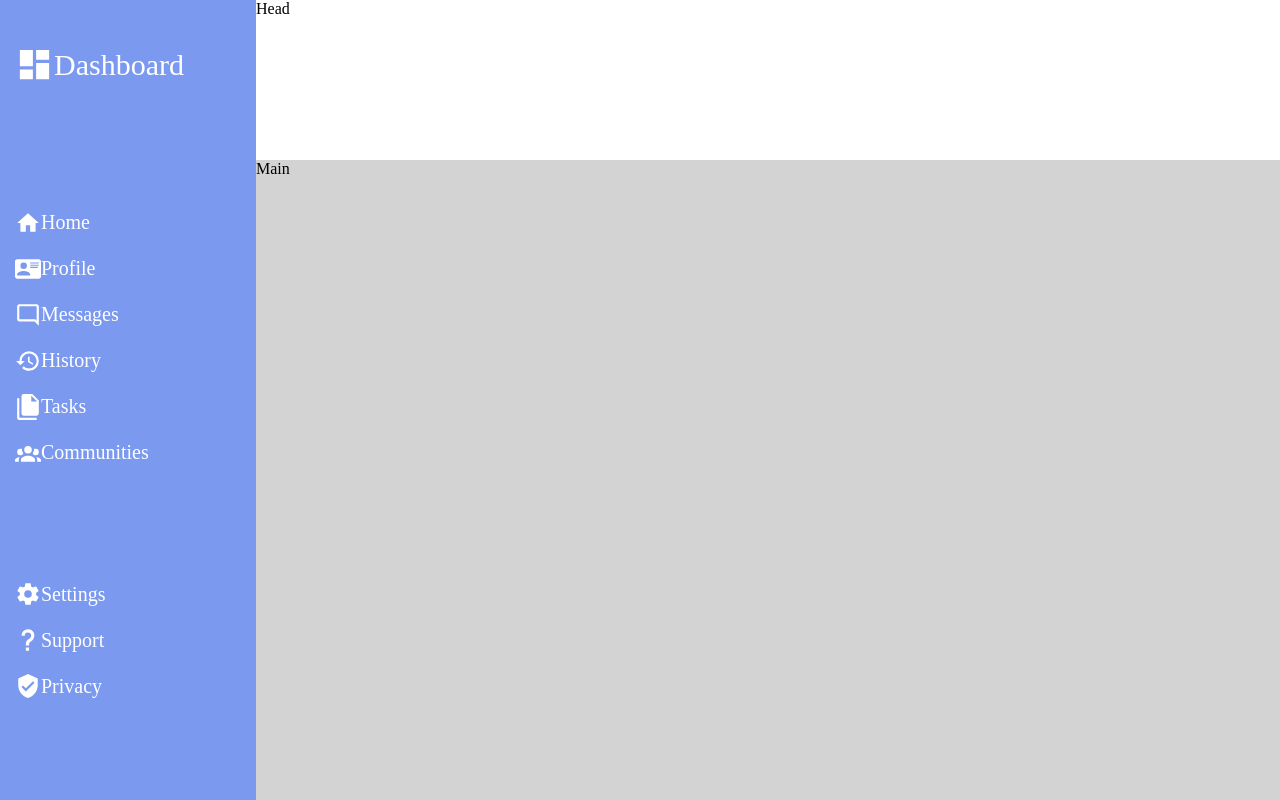
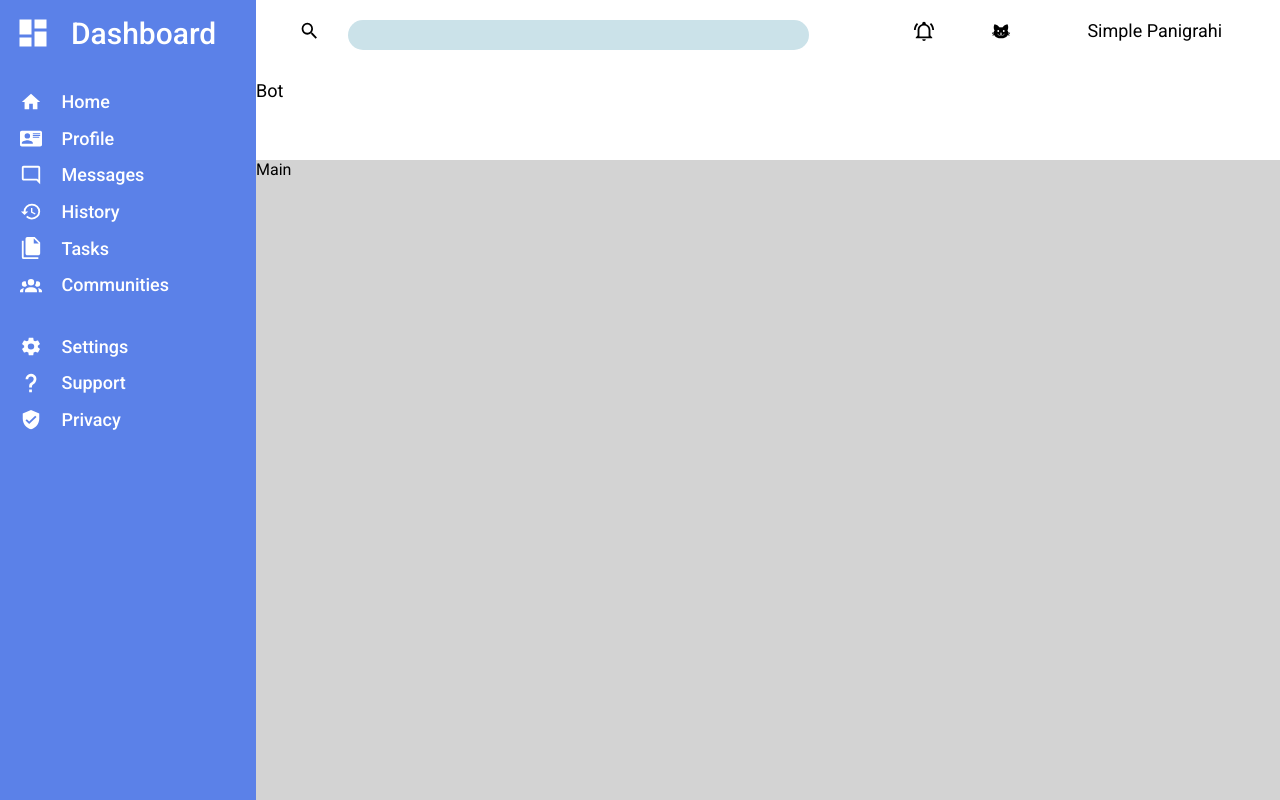
Before and after one commit to SimpleNX/dashboard, a plain HTML site: page index.html in a window 1280 px wide. Drawn offline with Linux system fonts and the light colour scheme.

Commit message:
Edit style.css to arrange the navbar, header topsec

```diff
--- a/index.html
+++ b/index.html
@@ -4,6 +4,9 @@
     <meta charset="UTF-8">
     <meta name="viewport" content="width=device-width, initial-scale=1.0">
     <link rel="stylesheet" href="./style.css">
+    <link rel="preconnect" href="https://fonts.googleapis.com">
+    <link rel="preconnect" href="https://fonts.gstatic.com" crossorigin>
+    <link href="https://fonts.googleapis.com/css2?family=Roboto:ital,wght@0,100;0,300;0,400;0,500;0,700;0,900;1,100;1,300;1,400;1,500;1,700;1,900&display=swap" rel="stylesheet">
     <title>Admin Dashboard</title>
 </head>
 <body>
@@ -57,7 +60,24 @@
             </div>
         </div>
         <div id="header">
-            Head
+            <div id="top">
+                <div id="search-icon">
+                    <img src="./images/search.svg" alt="search">
+                </div>
+                <div id="search-bar">
+                    <input type="search" id="search">
+                </div>
+                <div id="notif-icon">
+                    <img src="./images/notif.svg" alt="notifications">
+                </div>
+                <div id="proid">
+                    <img src="./images/cat.svg" alt="profile">
+                </div>
+                <p id="name">Simple Panigrahi</p>
+            </div>
+            <div id="bot">
+                Bot
+            </div>
         </div>
         <div id="main">
             Main
--- a/style.css
+++ b/style.css
@@ -2,11 +2,16 @@ body{
     margin : 0;
     padding : 0;
     box-sizing: border-box;
+    font-family: 'Roboto', 'Helvetica', sans-serif;
 }
 
-div{
+div, p, img{
     margin : 0;
     padding : 0;
+}
+
+input{
+    margin : 0;
 }
 
 #container{
@@ -18,13 +23,13 @@ div{
 }
 
 #sidebar{
-    background-color: rgb(122, 153, 239);
+    background-color: rgb(91, 129, 232);
     grid-row: 1 / -1;
     grid-column: 1/ 2;
 
     display : grid;
-    padding : 15px;
     gap : 10px;
+    grid-template-rows: 1fr 3fr 2fr 7fr;
 }
 
 #header{
@@ -32,6 +37,10 @@ div{
     box-shadow : 10px 10px rgb(0 0 0 /40%);
     grid-column: 2/-1;
     grid-row: 1/2;
+    font-size: 18px;
+
+    display: grid;
+    grid-template-rows: 1fr 1fr;
 }
 
 #main{
@@ -47,15 +56,54 @@ div{
 
 .links{
     color : white;
-    font-size: 20px;
+    font-size: 18px;
     display: flex;
     align-items: center;
+    gap : 20px;
+    margin : 15px;
+    font-weight: 500;
+}
+
+#nav-1 .links, #nav-2 .links{
+    margin-left : 20px;
+}
+.links>img, #header img{
+    margin : 0;
+    padding : 0;
+    height : 1.2em;
+    width : 1.2em;
+    cursor: pointer;
 }
 
 .links>img{
-    margin : 0;
-    padding : 0;
-    height : 1.3em;
-    width : 1.3em;
     filter: invert(100%) sepia(1%) saturate(7496%) hue-rotate(107deg) brightness(106%) contrast(101%);
 }
+
+
+#top{
+    display: grid;
+    padding : 20px 10px 0 15px;
+    grid-template-columns: 1fr 6fr 1fr 1fr 1fr 3fr;
+    text-align: center;
+}
+
+#top input[type="search"]{
+    width : 100%;
+    height : 50%;
+    border-radius: 15px;
+    background-color: rgb(203, 226, 233);
+    border-style : none;
+}
+
+#top input[type="search"]:focus{
+    background-color: rgba(203, 226, 233, 50%);
+}
+
+#top #notif-icon{
+    grid-column: 4;
+}
+
+/* #top #proid{
+    border-radius: 100%;
+    background-color: yellow;
+} */
```
Also changed, not shown: images/cat.svg (added), images/notif.svg (added), images/search.svg (added), 10 other files.
